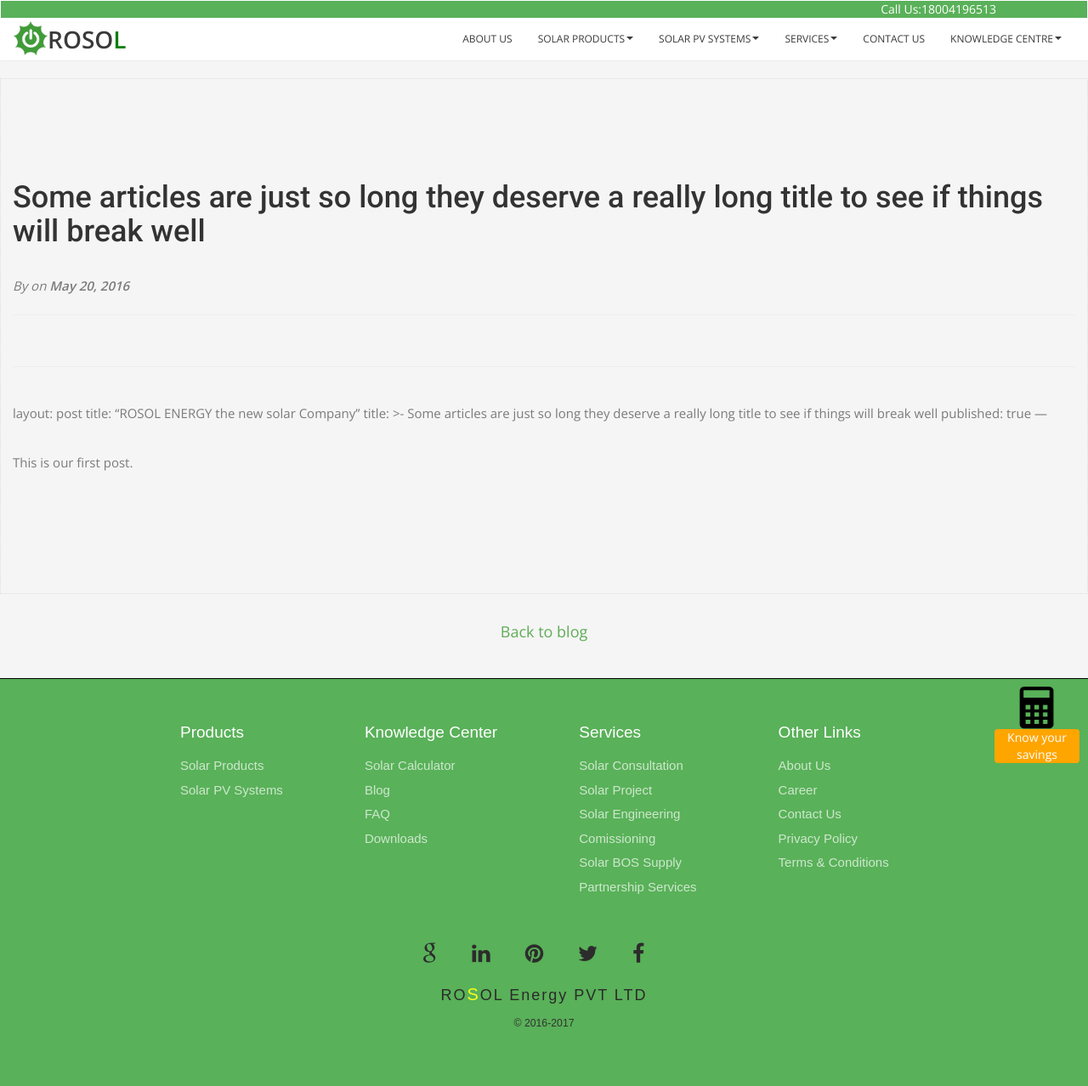
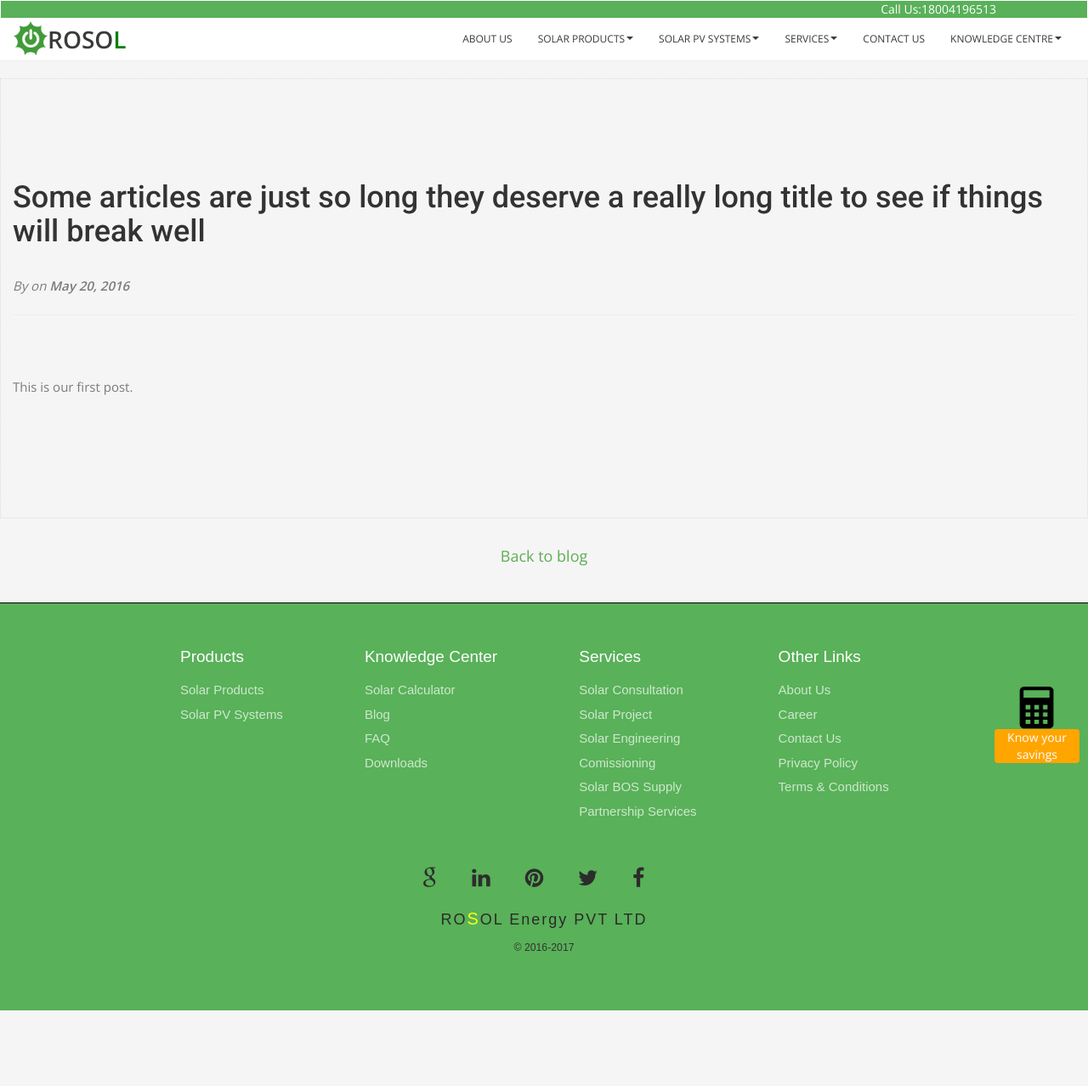
Before and after one commit to rosol-India/rosol-india, a Jekyll site: the page built from _posts/2016-05-20-super-long-article.md, in a window 1280 px wide. Shown: the whole page at 85% size. Built offline with Jekyll 4.4.1, drawn with Linux system fonts in a browser that asks for light colours; nearby versions of some CDN libraries; some web fonts are replaced; after the commit the page ends 1189 px from its top, so only the background shows below that.

Commit message:
Update 2016-05-20-super-long-article.md

```diff
--- a/_posts/2016-05-20-super-long-article.md
+++ b/_posts/2016-05-20-super-long-article.md
@@ -1,10 +1,3 @@
----
-layout: post
-title: >-
-  Some articles are just so long they deserve a really long title to see if
-  things will break well
-published: true
----
 ---
 layout: post
 title: "ROSOL ENERGY the new solar Company"
```
